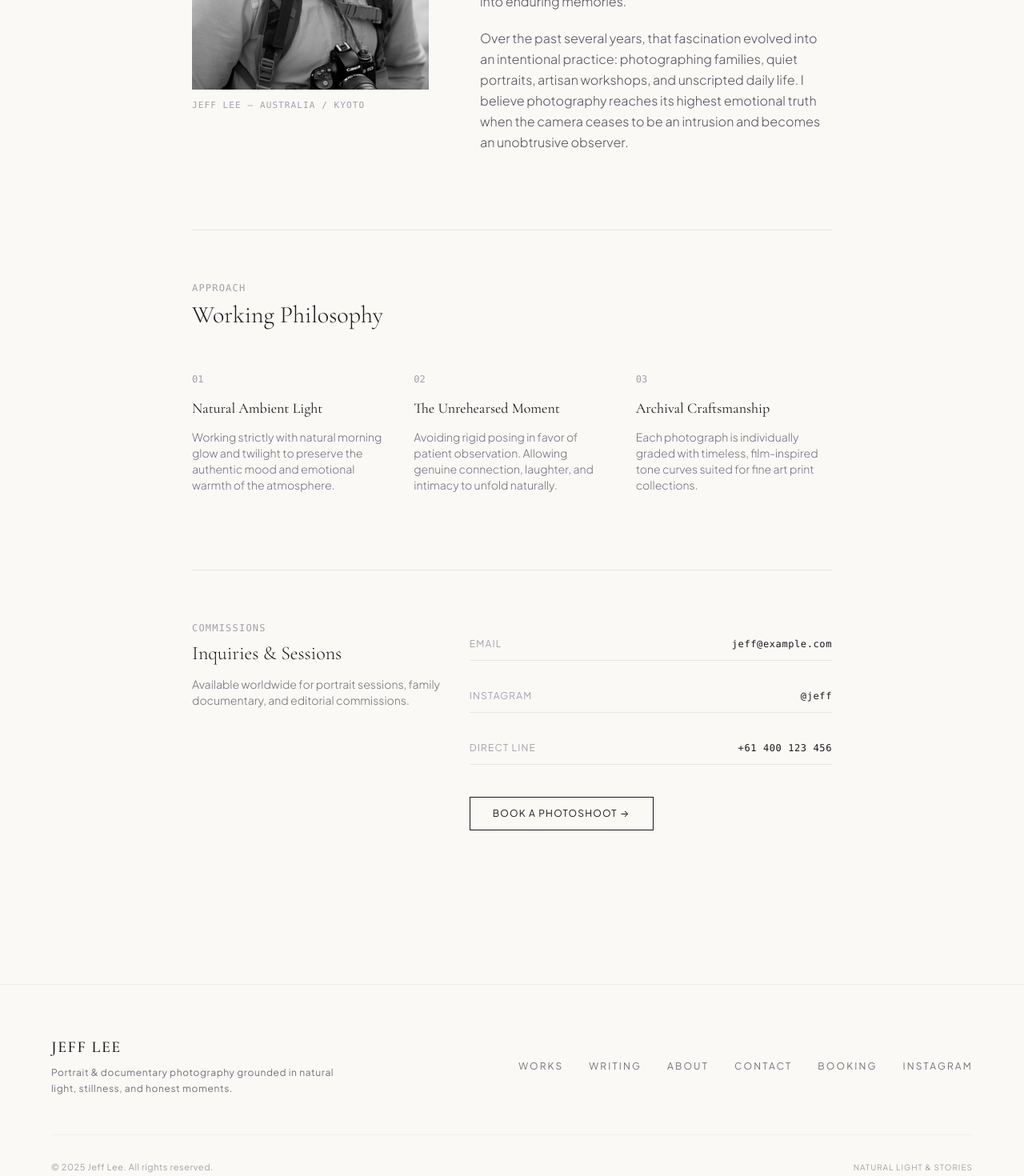
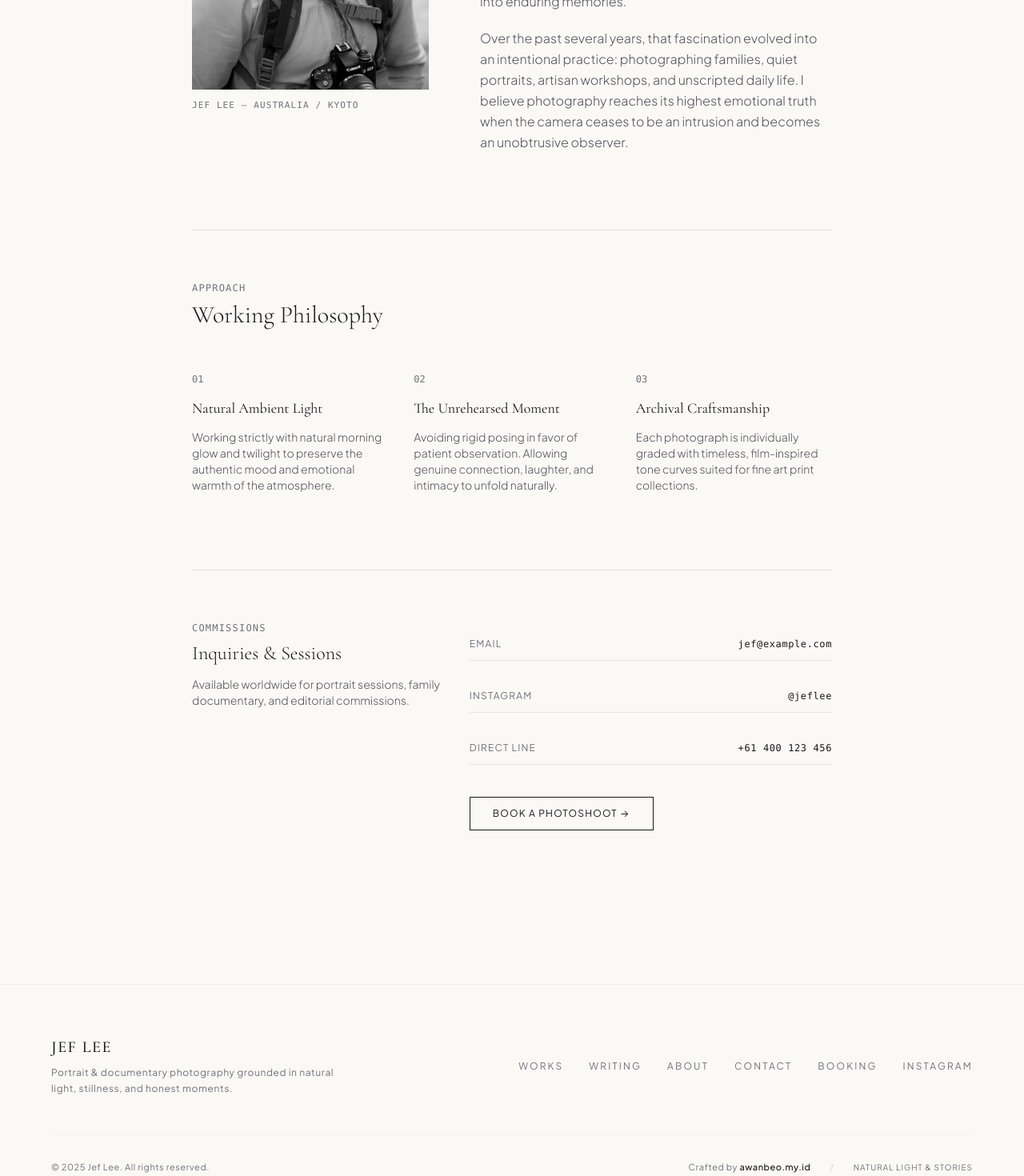
Before and after one commit to yodi-dev/portfolio-jeff, a Nuxt app: page /about in a window 1280 px wide. Shown: the part 460-1930 px from the top of the page at 80% size. Built offline with nearby package versions, Linux system fonts and the light colour scheme.

Commit message:
refactor(branding): update name to Jef Lee, add credit to awanbeo.my.id, and improve accessibility and readability

```diff
--- a/components/layout/Footer.vue
+++ b/components/layout/Footer.vue
@@ -7,7 +7,7 @@
 					to="/"
 					class="font-serif text-xl tracking-[0.08em] font-medium text-ink hover:opacity-60 transition-opacity"
 				>
-					JEFF LEE
+					JEF LEE
 				</NuxtLink>
 				<p class="text-xs text-ink-muted tracking-[0.05em] max-w-sm leading-relaxed">
 					Portrait & documentary photography grounded in natural light, stillness, and honest moments.
@@ -57,10 +57,14 @@
 			</div>
 		</div>
 
-		<!-- Bottom Copyright -->
-		<div class="max-w-6xl mx-auto mt-12 pt-8 border-t border-line/40 flex flex-col sm:flex-row justify-between items-center text-[11px] text-ink-faint tracking-wider gap-4">
-			<p>© {{ new Date().getFullYear() }} Jeff Lee. All rights reserved.</p>
-			<p class="tracking-widest uppercase text-[10px]">Natural Light & Stories</p>
+		<!-- Bottom Copyright & Credit -->
+		<div class="max-w-6xl mx-auto mt-12 pt-8 border-t border-line/40 flex flex-col sm:flex-row justify-between items-center text-[11px] text-ink-muted tracking-wider gap-4">
+			<p>© {{ new Date().getFullYear() }} Jef Lee. All rights reserved.</p>
+			<div class="flex flex-wrap items-center justify-center gap-4 sm:gap-6">
+				<span>Crafted by <a href="https://awanbeo.my.id" target="_blank" rel="noopener noreferrer" class="text-ink font-medium hover:underline underline-offset-4 transition-colors">awanbeo.my.id</a></span>
+				<span class="text-zinc-300">/</span>
+				<span class="tracking-widest uppercase text-[10px]">Natural Light & Stories</span>
+			</div>
 		</div>
 	</footer>
 </template>
--- a/components/layout/Navbar.vue
+++ b/components/layout/Navbar.vue
@@ -7,7 +7,7 @@
 				class="group flex flex-col"
 			>
 				<span class="font-serif text-xl md:text-2xl tracking-[0.08em] font-medium text-ink group-hover:opacity-60 transition-opacity">
-					JEFF LEE
+					JEF LEE
 				</span>
 				<span class="text-[9px] uppercase tracking-[0.25em] text-ink-muted">
 					Photography
@@ -66,8 +66,9 @@
 			<!-- Mobile Menu Button -->
 			<button
 				type="button"
-				class="md:hidden p-2 text-ink hover:opacity-60 transition-opacity focus:outline-none"
+				class="md:hidden p-2 text-ink hover:opacity-60 transition-opacity focus:outline-none focus:ring-1 focus:ring-ink"
 				aria-label="Toggle mobile menu"
+				:aria-expanded="mobileMenuOpen.toString()"
 				@click="mobileMenuOpen = !mobileMenuOpen"
 			>
 				<svg
--- a/nuxt.config.ts
+++ b/nuxt.config.ts
@@ -4,9 +4,9 @@ export default defineNuxtConfig({
 	devtools: { enabled: true },
 	app: {
 		head: {
-			title: "Jeff Lee — Photography",
+			title: "Jef Lee — Photography",
 			meta: [
-				{ name: "description", content: "Personal photography portfolio of Jeff Lee. Natural light, portraits, and genuine human stories." },
+				{ name: "description", content: "Personal photography portfolio of Jef Lee. Natural light, portraits, and genuine human stories." },
 			],
 			link: [
 				{ rel: "preconnect", href: "https://fonts.googleapis.com" },
--- a/pages/about.vue
+++ b/pages/about.vue
@@ -7,20 +7,20 @@
 				<div class="aspect-[3/4] bg-zinc-100 overflow-hidden">
 					<img
 						src="/images/jeff-portrait.jpeg"
-						alt="Jeff Lee Portrait"
+						alt="Jef Lee Portrait"
 						class="w-full h-full object-cover grayscale brightness-95"
 						loading="lazy"
 						decoding="async"
 					>
 				</div>
-				<p class="text-[11px] font-mono tracking-widest text-zinc-400 uppercase mt-3">
-					Jeff Lee — Australia / Kyoto
+				<p class="text-[11px] font-mono tracking-widest text-zinc-500 uppercase mt-3">
+					Jef Lee — Australia / Kyoto
 				</p>
 			</div>
 
 			<!-- Bio Intro -->
 			<div class="md:col-span-7 space-y-6">
-				<span class="text-xs uppercase tracking-widest text-zinc-400 font-mono block">Biography & Vision</span>
+				<span class="text-xs uppercase tracking-widest text-zinc-500 font-mono block">Biography & Vision</span>
 				<h1 class="font-serif text-3xl sm:text-4xl md:text-5xl font-light text-ink tracking-tight leading-tight">
 					Documenting the quiet cadence of ordinary life.
 				</h1>
@@ -38,7 +38,7 @@
 		<!-- Philosophy / Methodology -->
 		<section class="border-t border-line pt-16 mb-24">
 			<div class="mb-12">
-				<span class="text-xs uppercase tracking-widest text-zinc-400 font-mono block mb-2">Approach</span>
+				<span class="text-xs uppercase tracking-widest text-zinc-500 font-mono block mb-2">Approach</span>
 				<h2 class="font-serif text-2xl sm:text-3xl font-light text-ink">
 					Working Philosophy
 				</h2>
@@ -46,25 +46,25 @@
 
 			<div class="grid grid-cols-1 md:grid-cols-3 gap-10 md:gap-8">
 				<div class="space-y-3">
-					<span class="font-mono text-xs text-zinc-400">01</span>
+					<span class="font-mono text-xs text-zinc-500">01</span>
 					<h3 class="font-serif text-lg text-ink">Natural Ambient Light</h3>
-					<p class="text-xs sm:text-sm text-zinc-500 font-light leading-relaxed">
+					<p class="text-xs sm:text-sm text-zinc-600 font-light leading-relaxed">
 						Working strictly with natural morning glow and twilight to preserve the authentic mood and emotional warmth of the atmosphere.
 					</p>
 				</div>
 
 				<div class="space-y-3">
-					<span class="font-mono text-xs text-zinc-400">02</span>
+					<span class="font-mono text-xs text-zinc-500">02</span>
 					<h3 class="font-serif text-lg text-ink">The Unrehearsed Moment</h3>
-					<p class="text-xs sm:text-sm text-zinc-500 font-light leading-relaxed">
+					<p class="text-xs sm:text-sm text-zinc-600 font-light leading-relaxed">
 						Avoiding rigid posing in favor of patient observation. Allowing genuine connection, laughter, and intimacy to unfold naturally.
 					</p>
 				</div>
 
 				<div class="space-y-3">
-					<span class="font-mono text-xs text-zinc-400">03</span>
+					<span class="font-mono text-xs text-zinc-500">03</span>
 					<h3 class="font-serif text-lg text-ink">Archival Craftsmanship</h3>
-					<p class="text-xs sm:text-sm text-zinc-500 font-light leading-relaxed">
+					<p class="text-xs sm:text-sm text-zinc-600 font-light leading-relaxed">
 						Each photograph is individually graded with timeless, film-inspired tone curves suited for fine art print collections.
 					</p>
 				</div>
@@ -75,38 +75,38 @@
 		<section class="border-t border-line pt-16">
 			<div class="grid grid-cols-1 md:grid-cols-12 gap-8 items-start">
 				<div class="md:col-span-5">
-					<span class="text-xs uppercase tracking-widest text-zinc-400 font-mono block mb-2">Commissions</span>
+					<span class="text-xs uppercase tracking-widest text-zinc-500 font-mono block mb-2">Commissions</span>
 					<h2 class="font-serif text-2xl font-light text-ink">
 						Inquiries & Sessions
 					</h2>
-					<p class="text-xs sm:text-sm text-zinc-500 font-light leading-relaxed mt-3">
+					<p class="text-xs sm:text-sm text-zinc-600 font-light leading-relaxed mt-3">
 						Available worldwide for portrait sessions, family documentary, and editorial commissions.
 					</p>
 				</div>
 
 				<div class="md:col-span-7 space-y-6 pt-2">
 					<div class="flex flex-col sm:flex-row sm:items-center justify-between py-3 border-b border-line text-sm">
-						<span class="text-zinc-400 text-xs uppercase tracking-widest">Email</span>
+						<span class="text-zinc-500 text-xs uppercase tracking-widest">Email</span>
 						<a
-							href="mailto:jeff@example.com"
+							href="mailto:jef@example.com"
 							class="text-ink hover:text-zinc-500 font-mono text-xs tracking-wider transition-colors mt-1 sm:mt-0"
 						>
-							jeff@example.com
+							jef@example.com
 						</a>
 					</div>
 					<div class="flex flex-col sm:flex-row sm:items-center justify-between py-3 border-b border-line text-sm">
-						<span class="text-zinc-400 text-xs uppercase tracking-widest">Instagram</span>
+						<span class="text-zinc-500 text-xs uppercase tracking-widest">Instagram</span>
 						<a
-							href="https://instagram.com/jeff"
+							href="https://instagram.com/jeflee"
 							target="_blank"
 							rel="noopener noreferrer"
 							class="text-ink hover:text-zinc-500 font-mono text-xs tracking-wider transition-colors mt-1 sm:mt-0"
 						>
-							@jeff
+							@jeflee
 						</a>
 					</div>
 					<div class="flex flex-col sm:flex-row sm:items-center justify-between py-3 border-b border-line text-sm">
-						<span class="text-zinc-400 text-xs uppercase tracking-widest">Direct Line</span>
+						<span class="text-zinc-500 text-xs uppercase tracking-widest">Direct Line</span>
 						<a
 							href="https://wa.me/61400123456"
 							target="_blank"
@@ -137,9 +137,9 @@ definePageMeta({
 });
 
 useHead({
-	title: "About — Jeff Lee",
+	title: "About — Jef Lee",
 	meta: [
-		{ name: "description", content: "Jeff Lee is a natural light and storytelling photographer capturing genuine moments across Australia and Kyoto." },
+		{ name: "description", content: "Jef Lee is a natural light and storytelling photographer capturing genuine moments across Australia and Kyoto." },
 	],
 });
 </script>
--- a/pages/contact.vue
+++ b/pages/contact.vue
@@ -2,11 +2,11 @@
 	<main class="py-16 sm:py-24 px-6 md:px-12 max-w-3xl mx-auto">
 		<!-- Header -->
 		<header class="mb-14 sm:mb-20">
-			<span class="text-xs uppercase tracking-widest text-zinc-400 font-mono block mb-3">Communication</span>
+			<span class="text-xs uppercase tracking-widest text-zinc-500 font-mono block mb-3">Communication</span>
 			<h1 class="font-serif text-3xl sm:text-4xl md:text-5xl font-light text-ink tracking-tight mb-4">
 				Contact & Inquiries
 			</h1>
-			<p class="text-zinc-500 font-light text-sm sm:text-base leading-relaxed max-w-lg">
+			<p class="text-zinc-600 font-light text-sm sm:text-base leading-relaxed max-w-lg">
 				For editorial assignments, gallery print requests, or booking a portrait session, please feel free to reach out directly.
 			</p>
 		</header>
@@ -16,22 +16,22 @@
 			<!-- Email -->
 			<div class="py-6 flex flex-col sm:flex-row sm:items-center justify-between gap-2">
 				<div>
-					<span class="text-xs uppercase tracking-widest text-zinc-400 block font-mono">Electronic Mail</span>
-					<span class="text-xs text-zinc-400">General correspondence & commissions</span>
+					<span class="text-xs uppercase tracking-widest text-zinc-500 block font-mono">Electronic Mail</span>
+					<span class="text-xs text-zinc-500">General correspondence & commissions</span>
 				</div>
 				<a
-					href="mailto:jeff@example.com"
+					href="mailto:jef@example.com"
 					class="font-mono text-xs sm:text-sm text-ink hover:text-zinc-500 transition-colors"
 				>
-					jeff@example.com
+					jef@example.com
 				</a>
 			</div>
 
 			<!-- Direct Line / WhatsApp -->
 			<div class="py-6 flex flex-col sm:flex-row sm:items-center justify-between gap-2">
 				<div>
-					<span class="text-xs uppercase tracking-widest text-zinc-400 block font-mono">Direct Line / WhatsApp</span>
-					<span class="text-xs text-zinc-400">Fastest response for scheduling</span>
+					<span class="text-xs uppercase tracking-widest text-zinc-500 block font-mono">Direct Line / WhatsApp</span>
+					<span class="text-xs text-zinc-500">Fastest response for scheduling</span>
 				</div>
 				<a
 					href="https://wa.me/61400123456"
@@ -46,24 +46,24 @@
 			<!-- Instagram -->
 			<div class="py-6 flex flex-col sm:flex-row sm:items-center justify-between gap-2">
 				<div>
-					<span class="text-xs uppercase tracking-widest text-zinc-400 block font-mono">Visual Journal</span>
-					<span class="text-xs text-zinc-400">Daily rolls & behind-the-scenes</span>
+					<span class="text-xs uppercase tracking-widest text-zinc-500 block font-mono">Visual Journal</span>
+					<span class="text-xs text-zinc-500">Daily rolls & behind-the-scenes</span>
 				</div>
 				<a
-					href="https://instagram.com/jeff"
+					href="https://instagram.com/jeflee"
 					target="_blank"
 					rel="noopener noreferrer"
 					class="font-mono text-xs sm:text-sm text-ink hover:text-zinc-500 transition-colors"
 				>
-					instagram.com/jeff
+					instagram.com/jeflee
 				</a>
 			</div>
 
 			<!-- Location -->
 			<div class="py-6 flex flex-col sm:flex-row sm:items-center justify-between gap-2">
 				<div>
-					<span class="text-xs uppercase tracking-widest text-zinc-400 block font-mono">Location Base</span>
-					<span class="text-xs text-zinc-400">Available for travel commissions</span>
+					<span class="text-xs uppercase tracking-widest text-zinc-500 block font-mono">Location Base</span>
+					<span class="text-xs text-zinc-500">Available for travel commissions</span>
 				</div>
 				<span class="font-mono text-xs sm:text-sm text-zinc-600">
 					Australia / Kyoto, Japan
@@ -77,7 +77,7 @@
 				<h2 class="font-serif text-xl sm:text-2xl text-ink font-light">
 					Reserve a Session
 				</h2>
-				<p class="text-xs text-zinc-500 font-light leading-relaxed max-w-sm">
+				<p class="text-xs text-zinc-600 font-light leading-relaxed max-w-sm">
 					Skip direct email exchange and submit your shoot details through our structured reservation sheet.
 				</p>
 			</div>
@@ -97,9 +97,9 @@ definePageMeta({
 });
 
 useHead({
-	title: "Contact — Jeff Lee",
+	title: "Contact — Jef Lee",
 	meta: [
-		{ name: "description", content: "Get in touch with Jeff Lee for photography commissions, inquiries, and bookings." },
+		{ name: "description", content: "Get in touch with Jef Lee for photography commissions, inquiries, and bookings." },
 	],
 });
 </script>
--- a/pages/index.vue
+++ b/pages/index.vue
@@ -5,7 +5,7 @@
 			<!-- Quiet Editorial Statement -->
 			<div class="max-w-2xl space-y-4 mb-12 md:mb-16">
 				<p class="text-[10px] md:text-xs uppercase tracking-[0.28em] text-ink-muted">
-					Jeff Lee — Australia
+					Jef Lee — Australia
 				</p>
 				<h1 class="font-serif text-3xl sm:text-4xl md:text-5xl lg:text-6xl text-ink font-light leading-[1.18] tracking-tight">
 					Telling honest stories through natural light and quiet moments.
@@ -19,7 +19,7 @@
 			<div class="relative overflow-hidden bg-line/40 aspect-[16/9] md:aspect-[21/9]">
 				<img
 					src="/images/preview3.jpeg"
-					alt="Coastal Moment by Jeff Lee"
+					alt="Coastal Moment by Jef Lee"
 					class="w-full h-full object-cover object-center transition-transform duration-700 hover:scale-[1.01]"
 					loading="eager"
 					decoding="async"
@@ -71,7 +71,7 @@
 
 					<!-- Minimalist Typography Caption (Clean Japanese Print Style) -->
 					<div class="space-y-1">
-						<div class="flex justify-between items-baseline text-[10px] uppercase tracking-[0.2em] text-ink-faint">
+						<div class="flex justify-between items-baseline text-[11px] uppercase tracking-[0.2em] text-ink-muted font-mono">
 							<span>{{ work.category || 'Series' }}</span>
 							<span>{{ String(index + 1).padStart(2, '0') }}</span>
 						</div>
@@ -90,7 +90,7 @@
 				"Photography is more than capturing light — it is preserving life itself, pausing the fleeting smiles and quiet touches before they fade into memory."
 			</blockquote>
 			<p class="text-xs uppercase tracking-[0.25em] text-ink-muted mt-6">
-				— Jeff Lee
+				— Jef Lee
 			</p>
 			<span class="block w-8 h-[1px] bg-ink-muted/40 mx-auto mt-10" />
 		</section>
@@ -102,7 +102,7 @@
 					<div class="overflow-hidden bg-line/40 aspect-[4/5]">
 						<img
 							src="/images/jeff-portrait.jpeg"
-							alt="Portrait of Jeff Lee"
+							alt="Portrait of Jef Lee"
 							class="w-full h-full object-cover grayscale contrast-90 transition-transform duration-700 hover:scale-[1.02]"
 							loading="lazy"
 							decoding="async"
@@ -115,7 +115,7 @@
 						A quiet observer of life’s everyday poetry.
 					</h2>
 					<p class="text-xs md:text-sm text-ink-muted font-light leading-relaxed tracking-[0.02em]">
-						Based along the Australian coast, Jeff finds meaning in genuine human moments — the gentle embrace of new parents, unposed laughter, and the serene golden light falling over everyday lives.
+						Based along the Australian coast, Jef finds meaning in genuine human moments — the gentle embrace of new parents, unposed laughter, and the serene golden light falling over everyday lives.
 					</p>
 					<p class="text-xs md:text-sm text-ink-muted font-light leading-relaxed tracking-[0.02em]">
 						Over the past three years, he has developed an aesthetic rooted in stillness, warm natural tones, and an unhurried, comfortable presence during every session.
@@ -147,9 +147,9 @@ definePageMeta({
 });
 
 useHead({
-	title: "Jeff Lee — Portrait & Documentary Photography",
+	title: "Jef Lee — Portrait & Documentary Photography",
 	meta: [
-		{ name: "description", content: "Personal photography portfolio of Jeff Lee. Telling real stories through natural light and heartfelt moments." },
+		{ name: "description", content: "Personal photography portfolio of Jef Lee. Telling real stories through natural light and heartfelt moments." },
 	],
 });
 
--- a/pages/writing/[slug].vue
+++ b/pages/writing/[slug].vue
@@ -28,10 +28,10 @@
 		<article v-else-if="post">
 			<!-- Article Header -->
 			<header class="mb-10 sm:mb-14">
-				<div class="flex items-center gap-3 text-xs uppercase tracking-widest text-zinc-400 mb-4 font-mono">
+				<div class="flex items-center gap-3 text-xs uppercase tracking-widest text-zinc-500 mb-4 font-mono">
 					<span>{{ post.created_at }}</span>
 					<span class="text-zinc-300">/</span>
-					<span>Jeff Lee</span>
+					<span>Jef Lee</span>
 				</div>
 				<h1 class="font-serif text-3xl sm:text-4xl md:text-5xl font-light text-ink tracking-tight leading-tight">
 					{{ post.title }}
@@ -69,14 +69,14 @@
 				<div class="flex items-center gap-4">
 					<img
 						src="/images/jeff-portrait.jpeg"
-						alt="Jeff Lee"
+						alt="Jef Lee"
 						class="w-12 h-12 object-cover grayscale brightness-95"
 					>
 					<div>
 						<h3 class="font-serif text-base text-ink tracking-wide font-normal">
-							Jeff Lee
+							Jef Lee
 						</h3>
-						<p class="text-xs text-zinc-400 tracking-wider">
+						<p class="text-xs text-zinc-500 tracking-wider">
 							Natural Light & Storytelling Photographer
 						</p>
 					</div>
@@ -189,6 +189,6 @@ const paragraphs = computed(() => {
 });
 
 useHead({
-	title: computed(() => post.value ? `${post.value.title} — Jeff Lee` : "Story — Jeff Lee"),
+	title: computed(() => post.value ? `${post.value.title} — Jef Lee` : "Story — Jef Lee"),
 });
 </script>
--- a/pages/writing/index.vue
+++ b/pages/writing/index.vue
@@ -57,7 +57,7 @@
 
 					<!-- Content Info -->
 					<div :class="[post.cover_image ? 'md:col-span-7' : 'md:col-span-12', 'space-y-3']">
-						<span class="text-[10px] uppercase tracking-[0.22em] text-ink-faint block">
+						<span class="text-[11px] uppercase tracking-[0.22em] text-ink-muted font-mono block">
 							{{ post.created_at }} — Essay
 						</span>
 
@@ -95,9 +95,9 @@ definePageMeta({
 });
 
 useHead({
-	title: "Writing & Journal — Jeff Lee Photography",
+	title: "Writing & Journal — Jef Lee Photography",
 	meta: [
-		{ name: "description", content: "Reflections, essays, and notes on natural light and documentary photography by Jeff Lee." },
+		{ name: "description", content: "Reflections, essays, and notes on natural light and documentary photography by Jef Lee." },
 	],
 });
 
```
Also changed, not shown: pages/booking.vue (+48 -20 lines), pages/works/index.vue (+46 -8 lines).
